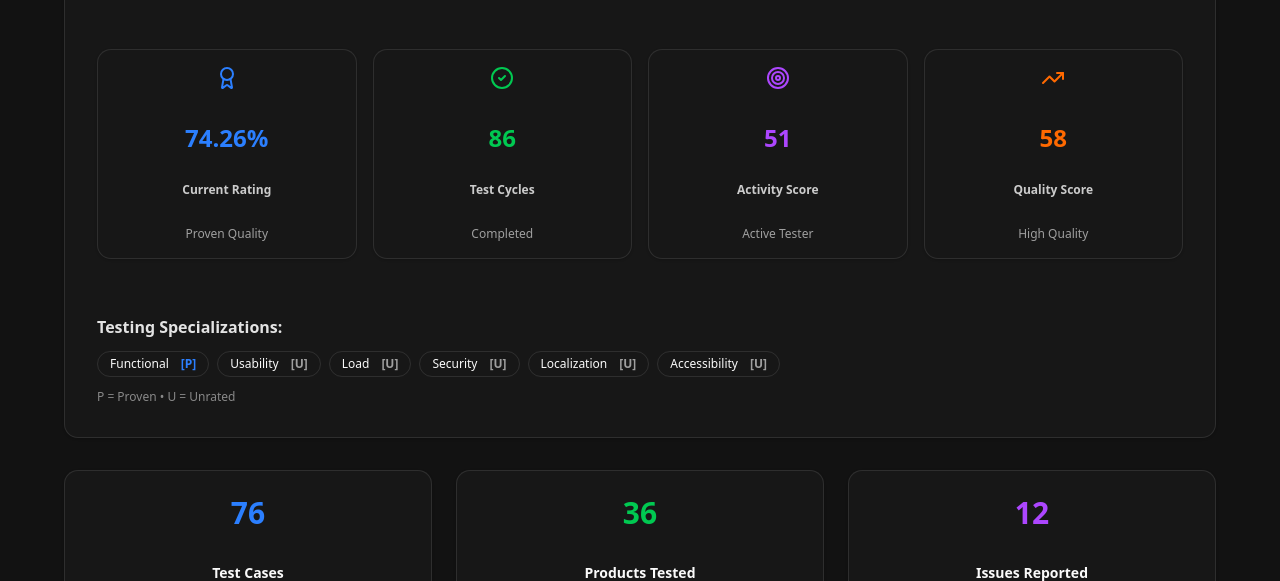
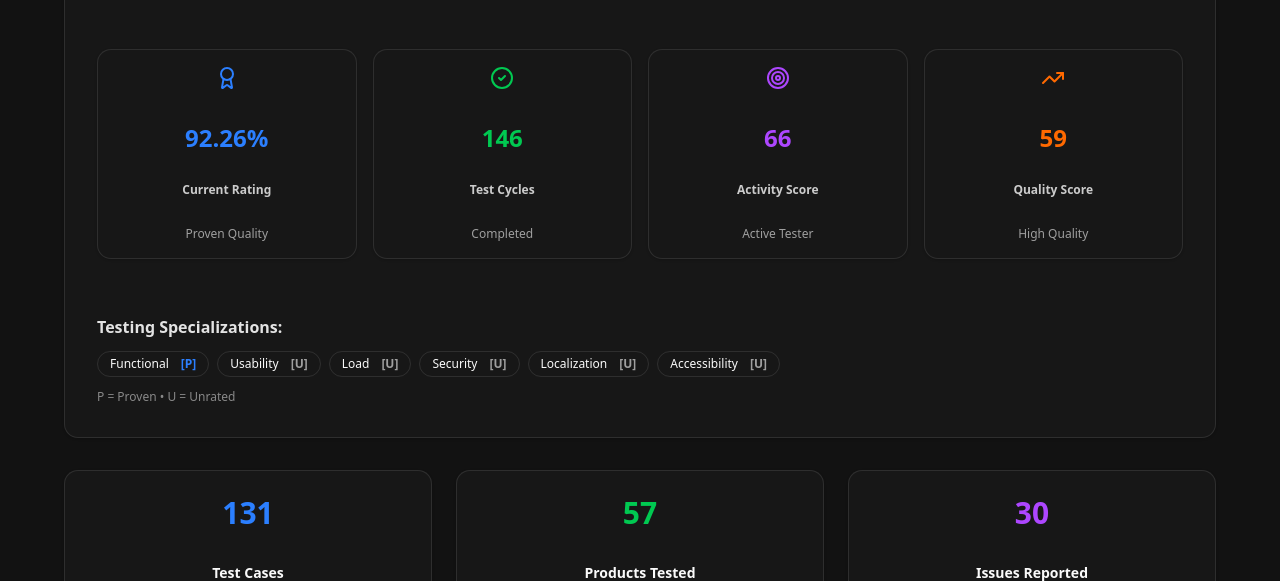
Before and after one commit to Habibwasi/portfoliowasi, a Next.js app in the folder portfolio-website/: page / in a window 1280 px wide. Shown: the part 2260-2841 px from the top of the page. Built offline with nearby package versions, Linux system fonts and the light colour scheme.

Commit message:
Update uTest statistics to reflect current performance metrics (Rating: 92.26%, Test Cycles: 146, Issues: 30, Test Cases: 131, Products: 57)

```diff
--- a/portfolio-website/src/components/experience.tsx
+++ b/portfolio-website/src/components/experience.tsx
@@ -10,28 +10,28 @@ export function Experience() {
     {
       icon: Award,
       label: 'Current Rating',
-      value: '74.26%',
+      value: '92.26%',
       description: 'Proven Quality',
       color: 'text-blue-500'
     },
     {
       icon: CheckCircle2,
       label: 'Test Cycles',
-      value: '86',
+      value: '146',
       description: 'Completed',
       color: 'text-green-500'
     },
     {
       icon: Target,
       label: 'Activity Score',
-      value: '51',
+      value: '66',
       description: 'Active Tester',
       color: 'text-purple-500'
     },
     {
       icon: TrendingUp,
       label: 'Quality Score',
-      value: '58',
+      value: '59',
       description: 'High Quality',
       color: 'text-orange-500'
     }
@@ -180,19 +180,19 @@ export function Experience() {
           className="grid md:grid-cols-3 gap-6"
         >
           <Card className="p-6 text-center">
-            <div className="text-3xl font-bold text-blue-500 mb-2">76</div>
+            <div className="text-3xl font-bold text-blue-500 mb-2">131</div>
             <div className="text-sm font-semibold mb-1">Test Cases</div>
             <div className="text-xs text-foreground/60">Successfully Executed</div>
           </Card>
 
           <Card className="p-6 text-center">
-            <div className="text-3xl font-bold text-green-500 mb-2">36</div>
+            <div className="text-3xl font-bold text-green-500 mb-2">57</div>
             <div className="text-sm font-semibold mb-1">Products Tested</div>
             <div className="text-xs text-foreground/60">Across Multiple Industries</div>
           </Card>
 
           <Card className="p-6 text-center">
-            <div className="text-3xl font-bold text-purple-500 mb-2">12</div>
+            <div className="text-3xl font-bold text-purple-500 mb-2">30</div>
             <div className="text-sm font-semibold mb-1">Issues Reported</div>
             <div className="text-xs text-foreground/60">High-Impact Bugs Found</div>
           </Card>
```
